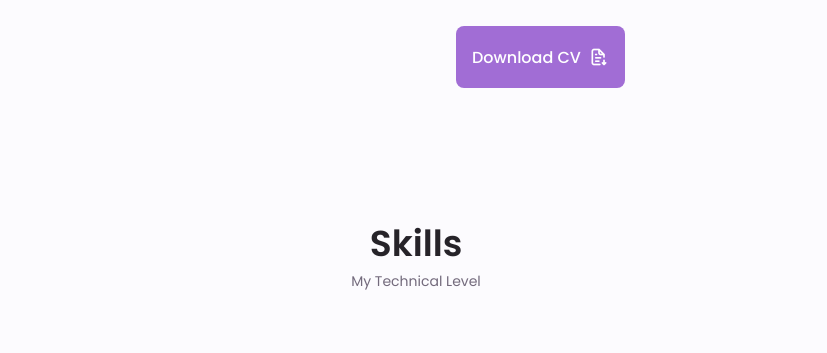
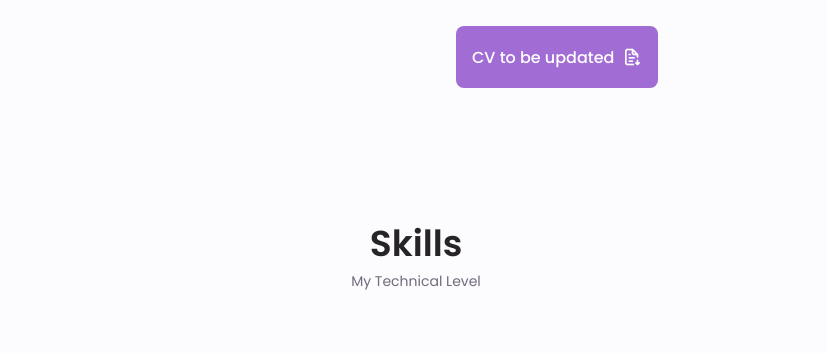
Before and after one commit to sanskis/sanskis.github.io, a plain HTML site: page index.html in a window 1280 px wide. Shown: the part 1363-1716 px from the top of the page, without its empty margins (224-1051 px from the left). Drawn offline with nearby package versions, Linux system fonts and the light colour scheme.

Commit message:
update cv index.html

```diff
--- a/index.html
+++ b/index.html
@@ -188,8 +188,8 @@
                             </div>
                         </div>
                         <div class="about__buttons">
-                            <a download="" href="pdf/Sanskar Shrivastava Resume.pdf" class="button button--flex">
-                                Download CV
+                            <a download="" href="" class="button button--flex">
+                                CV to be updated
                                 <i class="uil uil-file-download-alt button__icon"></i>
                             </a>
                         </div>
```
